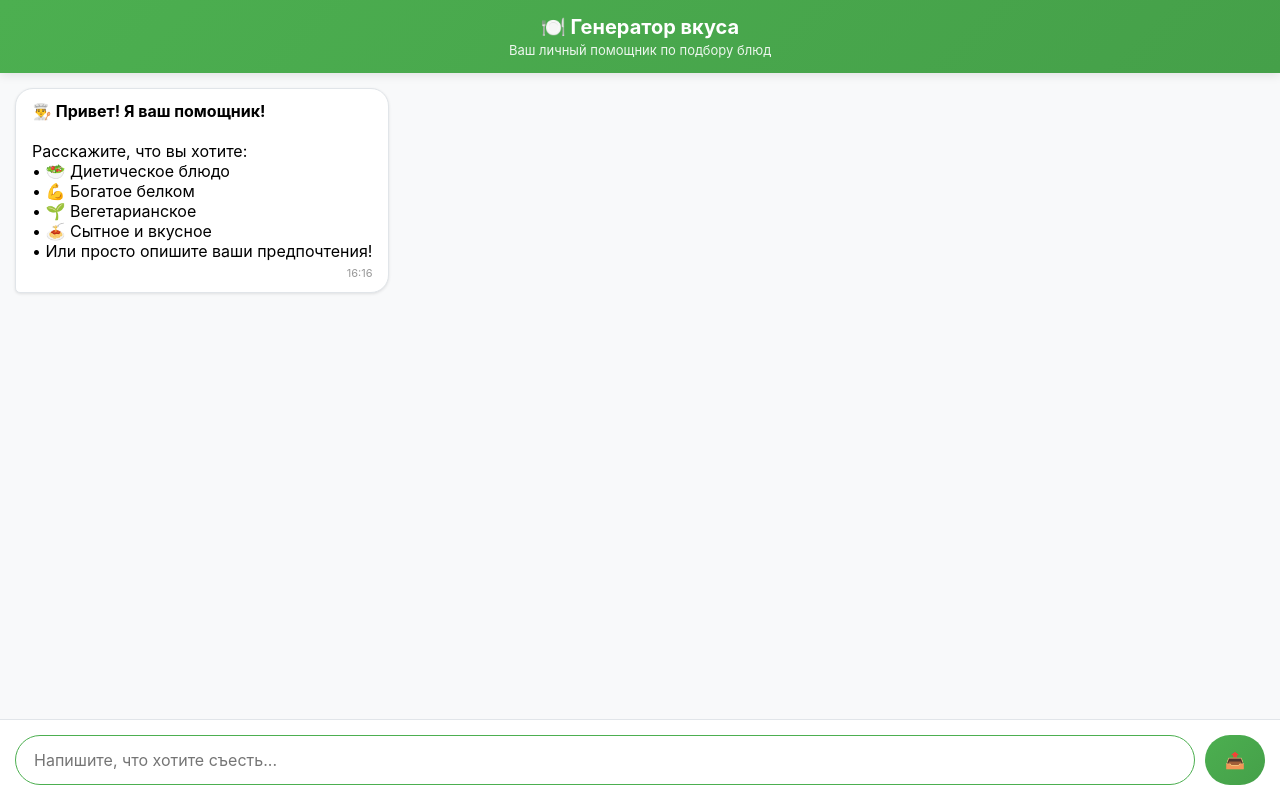
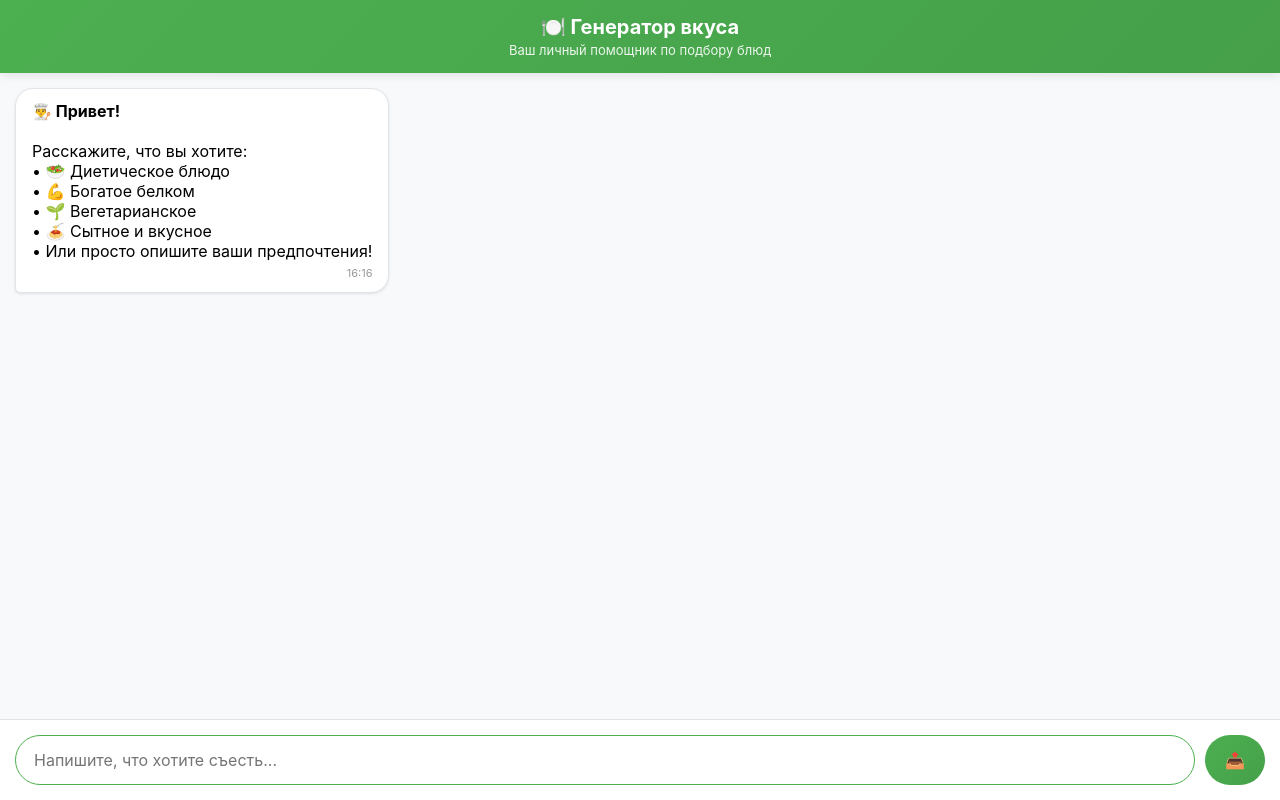
Before and after one commit to dmitrymartynenko2000-star/project, a Flask app: page / in a window 1280 px wide. Run offline with Flask 3, Linux system fonts and the light colour scheme.

Commit message:
Update index.html

```diff
--- a/templates/index.html
+++ b/templates/index.html
@@ -368,7 +368,7 @@
         <div class="chat-messages" id="chatMessages">
             <div class="message bot">
                 <div class="message-content">
-                    <strong>👨‍🍳 Привет! Я ваш помощник!</strong><br><br>
+                    <strong>👨‍🍳 Привет!</strong><br><br>
                     Расскажите, что вы хотите:<br>
                     • 🥗 Диетическое блюдо<br>
                     • 💪 Богатое белком<br>
```
